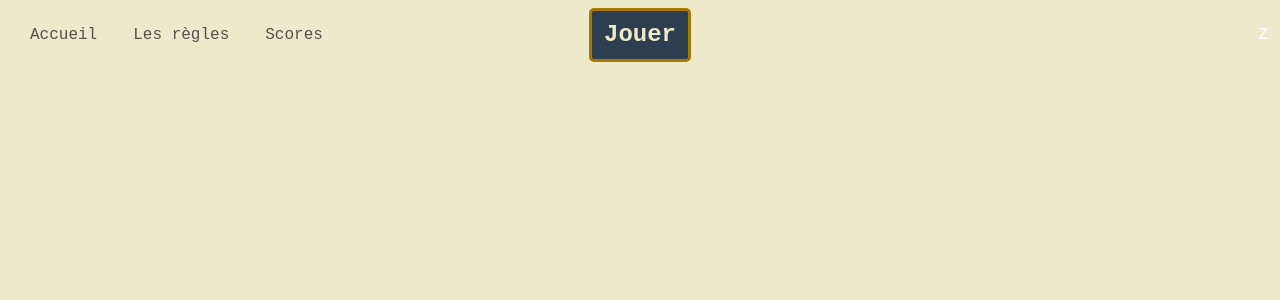
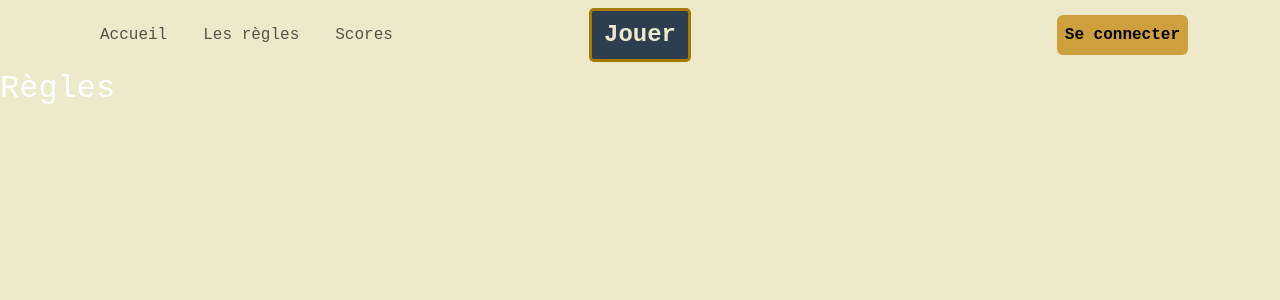
Before and after one commit to lepetitglacon/courtisans, a Vue app: page /login in a window 1280 px wide. Shown: the top 300 px of the page. Built offline with nearby package versions, Linux system fonts and the light colour scheme; the HTML template or start-up script is replaced by a standard one; a web font is replaced by a local one.

Commit message:
[FEATURE] btn commencer / rejouer

```diff
--- a/src/assets/main.css
+++ b/src/assets/main.css
@@ -44,3 +44,12 @@ html {
   border-color: #A97A00 !important;
   font-weight: 900 !important;
 }
+
+.btn-game.active {
+  background-color: #efe9cc !important;
+  border: solid 2px !important;
+
+  color: #2c3e50 !important;
+  border-color: #A97A00 !important;
+  font-weight: 900 !important;
+}
--- a/src/components/Navbar.vue
+++ b/src/components/Navbar.vue
@@ -10,18 +10,18 @@ const route = useRoute()
 
   <nav class="navbar navbar-expand-md">
     <div class="container-fluid">
-      <div class="collapse navbar-collapse d-flex justify-content-between" id="navbarNav">
+      <div class="container collapse navbar-collapse d-flex justify-content-between" id="navbarNav">
 
         <div class="col">
           <ul class="navbar-nav">
             <li class="nav-item">
-              <RouterLink to="/" class="nav-link">Accueil</RouterLink>
+              <RouterLink to="/" class="btn nav-link">Accueil</RouterLink>
             </li>
             <li class="nav-item">
-              <RouterLink to="/règles" class="nav-link">Les règles</RouterLink>
+              <RouterLink to="/règles" class="btn nav-link">Les règles</RouterLink>
             </li>
             <li class="nav-item">
-              <RouterLink to="/score" class="nav-link">Scores</RouterLink>
+              <RouterLink to="/scores" class="btn nav-link">Scores</RouterLink>
             </li>
           </ul>
         </div>
@@ -30,16 +30,28 @@ const route = useRoute()
           <RouterLink class="btn btn-game play-button" to="/games">Jouer</RouterLink>
         </div>
 
-        <div class="col d-flex justify-content-end">Z</div>
+        <div class="col d-flex justify-content-end">
+          <ul class="navbar-nav">
+            <li class="nav-item">
+              <RouterLink to="/login" class="btn nav-link">Se connecter</RouterLink>
+            </li>
+          </ul>
+        </div>
       </div>
     </div>
   </nav>
 </template>
 
 <style scoped>
+.active-exact {
+  background-color: #cd9f3d;
+  font-weight: 800 !important;
+}
 .nav-item {
   margin-right: 10px;
   margin-left: 10px;
+  font-weight: 500;
+  color: #838383;
 }
 .play-button {
   font-size: 1.5em;
--- /dev/null
+++ b/src/components/Rules.vue
@@ -0,0 +1,11 @@
+<script setup lang="ts">
+
+</script>
+
+<template>
+<h2>Règles</h2>
+</template>
+
+<style scoped>
+
+</style>
--- /dev/null
+++ b/src/components/Scores.vue
@@ -0,0 +1,11 @@
+<script lang="ts">
+
+</script>
+
+<template>
+<h2>Score</h2>
+</template>
+
+<style scoped>
+
+</style>
--- a/src/components/UI/admin/AdminPanel.vue
+++ b/src/components/UI/admin/AdminPanel.vue
@@ -12,15 +12,18 @@ function handleClick(e) {
 </script>
 
 <template>
-	<button class="btn btn-game" @click="open = !open">Admin</button>
+	<button
+      class="btn btn-game"
+      @click="open = !open"
+      :class="[
+          open && 'active'
+      ]"
+  >
+    Admin
+  </button>
 
   <div class="admin" v-if="open">
-
-    <button @click="handleClick" data-action="start">Start</button>
-    <button @click="handleClick" data-action="restart">Restart</button>
     <button @click="handleClick" data-action="test">Test</button>
-
-	<div>Cartes totales : {{ socketStore.game?.cards.length }}</div>
   </div>
 
 </template>
--- a/src/components/game/OwnPlayer.vue
+++ b/src/components/game/OwnPlayer.vue
@@ -14,7 +14,6 @@
 
   provide('killAction', 'kill_own')
   provide('absoluteContainerRef', absoluteContainerRef)
-
 
 </script>
 
--- a/src/components/game/plateau/Plateau.vue
+++ b/src/components/game/plateau/Plateau.vue
@@ -16,6 +16,7 @@ const socketStore = useSocketStore()
 const gameStore = useGameStore()
 
 provide('killAction', 'kill_crown')
+
 
 </script>
 
--- a/src/components/game/plateau/PlateauPlayer.vue
+++ b/src/components/game/plateau/PlateauPlayer.vue
@@ -23,6 +23,10 @@ gameStore.registerActionDiv(
 	hovered,
 	active
 )
+
+function handleMenuClick(e) {
+  socketStore.emit(`client/admin/${e.target.dataset.action}`)
+}
 </script>
 
 <template>
@@ -31,8 +35,15 @@ gameStore.registerActionDiv(
 		class="h-100 w-100 d-flex flex-column mt-2 p-5 rounded-2"
 		style="backdrop-filter: blur(10px); background-color: rgba(100, 100, 100, 0.5);"
 	>
+
+    <div
+        class="d-flex flex-column"
+    >
+      <button class="btn btn-game" @click="handleMenuClick" data-action="start" v-if="socketStore?.game?.state === 'WAITING_FOR_START'">Commencer !</button>
+      <button class="btn btn-game" @click="handleMenuClick" data-action="restart" v-if="socketStore?.game?.state === 'COUNTING'">Rejouer !</button>
+    </div>
+
     <p class="text-center">{{socketStore.currentPlayer.name}} (Vous)</p>
-
 
 		<div
 			ref="actionRef"
--- a/src/components/home/Home.vue
+++ b/src/components/home/Home.vue
@@ -1,17 +1,19 @@
 <script setup lang="ts">
-import {useRouter} from "vue-router";
-import {onMounted, ref} from "vue";
-
-const games = ref()
-
-onMounted(async () => {
-})
 
 </script>
 
 <template>
-  <h2>Courtisans</h2>
-	{{  }}
+  <div class="container-fluid">
+    <div class="container">
+      <div class="row">
+
+        <div class="col">
+          <h2>Courtisans</h2>
+        </div>
+
+      </div>
+    </div>
+  </div>
 </template>
 
 <style scoped>
--- a/src/router.ts
+++ b/src/router.ts
@@ -1,17 +1,24 @@
 import { createRouter, createWebHistory } from 'vue-router'
 import Home from "@/components/home/Home.vue";
 import Games from "@/components/games/Games.vue";
-import GameView from './components/game/Game.vue'
+import GameView from '@/components/game/Game.vue'
+import Scores from "@/components/Scores.vue";
+import Rules from "@/components/Rules.vue";
 
 const routes = [
     { path: '/', component: Home },
+    { path: '/règles', component: Rules },
+    { path: '/scores', component: Scores },
     { path: '/games', component: Games },
     { path: '/games/:id', component: GameView },
+    { path: '/login', component: Rules },
 ]
 
 const router = createRouter({
     history: createWebHistory(),
     routes,
+    linkActiveClass: 'active',
+    linkExactActiveClass: 'active-exact'
 })
 
 router.beforeEach((to, from) => {
```
Also changed, not shown: 1 other file (tests, documents, lock files or other folders).
